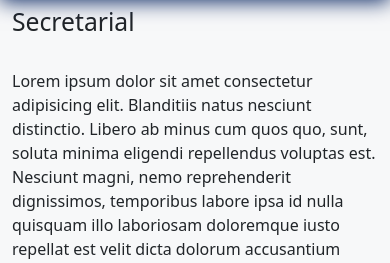
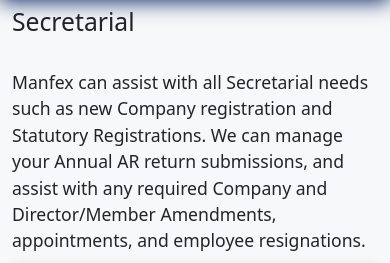
Before and after one commit to l3r0ux/manfex-site, a PHP site: page /services-page/services.html in a window 390 px wide. Shown: the part 170-433 px from the top of the page. Run offline with PHP 8.4, Linux system fonts and the light colour scheme.

Commit message:
add content and make services page look a bit better

```diff
--- a/contact-page/contact.html
+++ b/contact-page/contact.html
@@ -133,7 +133,7 @@
         </div>
     </footer>
 
-    <div class="modal-overlay visible" id="loading-spinner-container">
+    <div class="modal-overlay" id="loading-spinner-container">
         <div id="loading-indicator">
             <img src="https://res.cloudinary.com/djkyfcfl1/image/upload/v1631967730/manfex_assets/blue-arrow_cm6665.png" alt="Blue Logo Component" class="arrow" id="blue-arrow">
             <img src="https://res.cloudinary.com/djkyfcfl1/image/upload/v1631967731/manfex_assets/cyan-arrow_iccztl.png" alt="Cyan Logo Component" class="arrow" id="cyan-arrow">
--- a/services-page/services.css
+++ b/services-page/services.css
@@ -21,6 +21,7 @@
     -webkit-box-shadow: 0 0 15px 0px #c0c0c0;
             box-shadow: 0 0 15px 0px #c0c0c0;
     margin-bottom: 4rem;
+    max-width: 25rem;
 }
 
 .service:nth-child(1n) {
--- a/services-page/services.html
+++ b/services-page/services.html
@@ -50,11 +50,11 @@
                 <div id="secretarial" class="mb-5 row service">
                     <h2>Secretarial</h2>
                     <div class="description d-flex align-items-center col-lg-6">
-                        <p>Lorem ipsum dolor sit amet consectetur adipisicing elit. Blanditiis natus nesciunt
-                            distinctio. Libero ab minus cum quos quo, sunt, soluta minima eligendi repellendus voluptas
-                            est. Nesciunt magni, nemo reprehenderit dignissimos, temporibus labore ipsa id nulla
-                            quisquam illo laboriosam doloremque iusto repellat est velit dicta dolorum accusantium
-                            voluptatibus nam veritatis dolore?</p>
+                        <p class="px-md-5">Manfex can assist with all Secretarial needs such as new Company
+                            registration and Statutory Registrations.
+                            We can manage your Annual AR return submissions, and assist with any
+                            required Company and Director/Member Amendments, appointments, and
+                            employee resignations.</p>
                     </div>
                     <div class="image-container d-flex justify-content-center align-items-center col-lg-6">
                         <img src="https://res.cloudinary.com/djkyfcfl1/image/upload/v1631967736/manfex_assets/secretary-min_uorlc2.jpg" class="img-fluid rounded service-image"
@@ -68,22 +68,19 @@
                         <img src="https://res.cloudinary.com/djkyfcfl1/image/upload/v1631967733/manfex_assets/tax-min_idza3z.jpg" class="img-fluid rounded service-image" alt="Tax Service Photo">
                     </div>
                     <div class="description col-lg-6 d-flex align-items-center">
-                        <p>Lorem ipsum dolor sit amet consectetur adipisicing elit. Blanditiis natus nesciunt
-                            distinctio. Libero ab minus cum quos quo, sunt, soluta minima eligendi repellendus voluptas
-                            est. Nesciunt magni, nemo reprehenderit dignissimos, temporibus labore ipsa id nulla
-                            quisquam illo laboriosam doloremque iusto repellat est velit dicta dolorum accusantium
-                            voluptatibus nam veritatis dolore?</p>
+                        <p class="px-md-5">Manfex is capable of managing all company tax returns and structures, and
+                            for individuals too, we can assist with individual tax returns and and guide you
+                            with future planning on tax savings.</p>
                     </div>
                     <hr>
                 </div>
                 <div id="payroll" class="mb-5 row service">
                     <h2>Payroll Services</h2>
                     <div class="description col-lg-6 d-flex align-items-center">
-                        <p>Lorem ipsum dolor sit amet consectetur adipisicing elit. Blanditiis natus nesciunt
-                            distinctio. Libero ab minus cum quos quo, sunt, soluta minima eligendi repellendus voluptas
-                            est. Nesciunt magni, nemo reprehenderit dignissimos, temporibus labore ipsa id nulla
-                            quisquam illo laboriosam doloremque iusto repellat est velit dicta dolorum accusantium
-                            voluptatibus nam veritatis dolore?</p>
+                        <p class="px-md-5">Manfex can assist with Bi-Annual submission of IT3a and IRP5’s. We can set
+                            you up with a new payroll system, or continue to manage existing payrolls.
+                            Any and All necessary Submission of statuary obligations can be taken care
+                            of.</p>
                     </div>
                     <div class="image-container d-flex justify-content-center align-items-center col-lg-6">
                         <img src="https://res.cloudinary.com/djkyfcfl1/image/upload/v1631967732/manfex_assets/payroll-min_g74zxh.jpg" class="img-fluid rounded service-image" alt="Payroll Service Photo">
@@ -97,22 +94,19 @@
                             alt="Accounting Service Photo">
                     </div>
                     <div class="description col-lg-6 d-flex align-items-center">
-                        <p>Lorem ipsum dolor sit amet consectetur adipisicing elit. Blanditiis natus nesciunt
-                            distinctio. Libero ab minus cum quos quo, sunt, soluta minima eligendi repellendus voluptas
-                            est. Nesciunt magni, nemo reprehenderit dignissimos, temporibus labore ipsa id nulla
-                            quisquam illo laboriosam doloremque iusto repellat est velit dicta dolorum accusantium
-                            voluptatibus nam veritatis dolore?</p>
+                        <p class="px-md-5">Manfex also offers VAT processing and reconciliation. We can offer
+                            payroll assistance and monthly Payroll Reconciliations, along with
+                            Annual Financial Statements to record your companies growth
+                            statistics.</p>
                     </div>
                     <hr>
                 </div>
                 <div id="bookkeeping" class="mb-5 row service">
                     <h2>Bookkeeping</h2>
                     <div class="description col-lg-6 d-flex align-items-center">
-                        <p>Lorem ipsum dolor sit amet consectetur adipisicing elit. Blanditiis natus nesciunt
-                            distinctio. Libero ab minus cum quos quo, sunt, soluta minima eligendi repellendus voluptas
-                            est. Nesciunt magni, nemo reprehenderit dignissimos, temporibus labore ipsa id nulla
-                            quisquam illo laboriosam doloremque iusto repellat est velit dicta dolorum accusantium
-                            voluptatibus nam veritatis dolore?</p>
+                        <p class="px-md-5">Manfex offers general bookkeeping services, where we process and manage
+                            your financial books. Processing your cashbooks, creditors and debitors,
+                            ensuring that they reconcile monthly as per your needs.</p>
                     </div>
                     <div class="image-container d-flex justify-content-center align-items-center col-lg-6">
                         <img src="https://res.cloudinary.com/djkyfcfl1/image/upload/v1631967731/manfex_assets/book-keeping-min_qhadkm.jpg" class="img-fluid rounded service-image"
@@ -127,11 +121,10 @@
                             alt="Management Service Photo">
                     </div>
                     <div class="description col-lg-6 d-flex align-items-center">
-                        <p>Lorem ipsum dolor sit amet consectetur adipisicing elit. Blanditiis natus nesciunt
-                            distinctio. Libero ab minus cum quos quo, sunt, soluta minima eligendi repellendus voluptas
-                            est. Nesciunt magni, nemo reprehenderit dignissimos, temporibus labore ipsa id nulla
-                            quisquam illo laboriosam doloremque iusto repellat est velit dicta dolorum accusantium
-                            voluptatibus nam veritatis dolore?</p>
+                        <p class="px-md-5">We can assist in managing your monthly trial balance checks and
+                            management account checks. Manfex can deliver monthly to yearly
+                            budget forecasts based on the size and needs of your company.
+                            Management accounts can be made available when needed.</p>
                     </div>
                 </div>
             </div>
--- a/shared/shared.css
+++ b/shared/shared.css
@@ -2,6 +2,7 @@
     margin-top: 7rem;
     background-color: #f7f8f9;
     overflow-x: hidden;
+    font-size: 1.1rem;
 }
 
 #nav-logo {
@@ -300,6 +301,10 @@
                 flex-direction: column;
     }
 
+    .service-image {
+        width: 100%;
+    }
+
     .description {
         -webkit-box-ordinal-group: 2;
             -ms-flex-order: 1;
```
Also changed, not shown: about-page/about.html (+41 -18 lines), home.html (+8 -5 lines).
